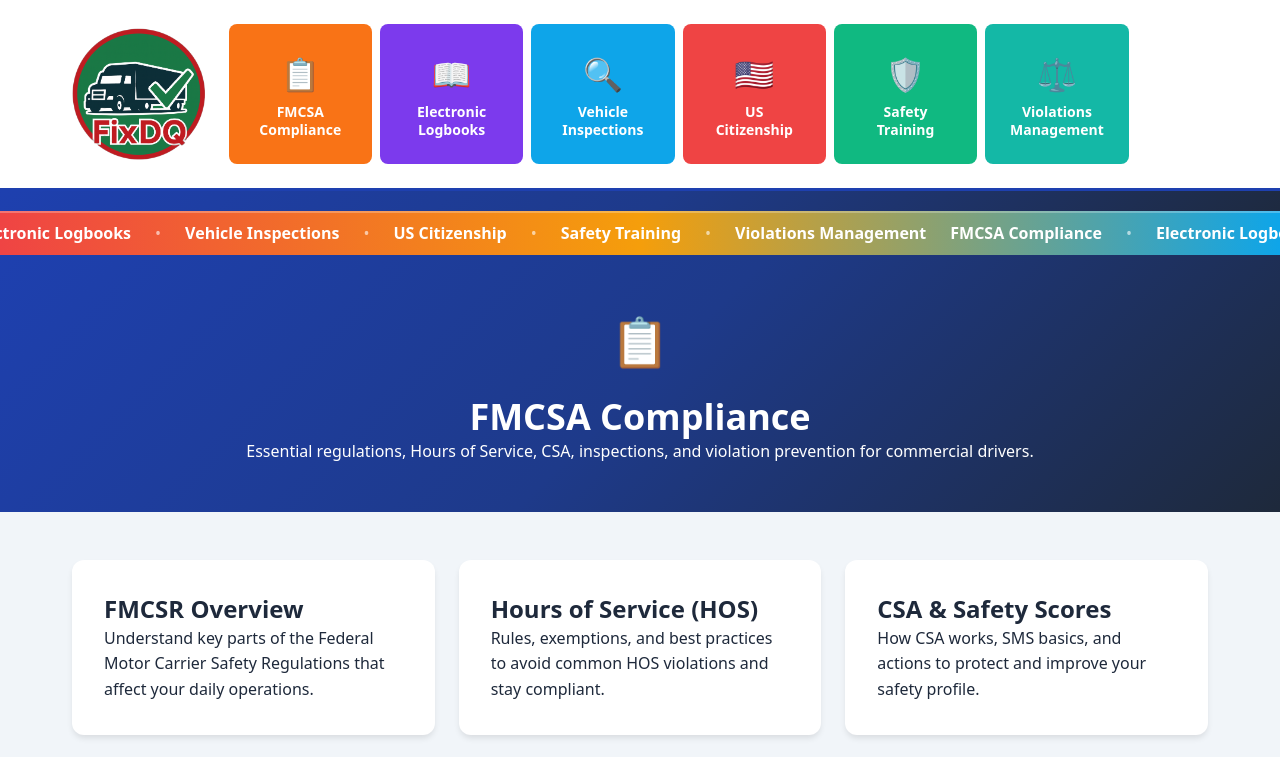
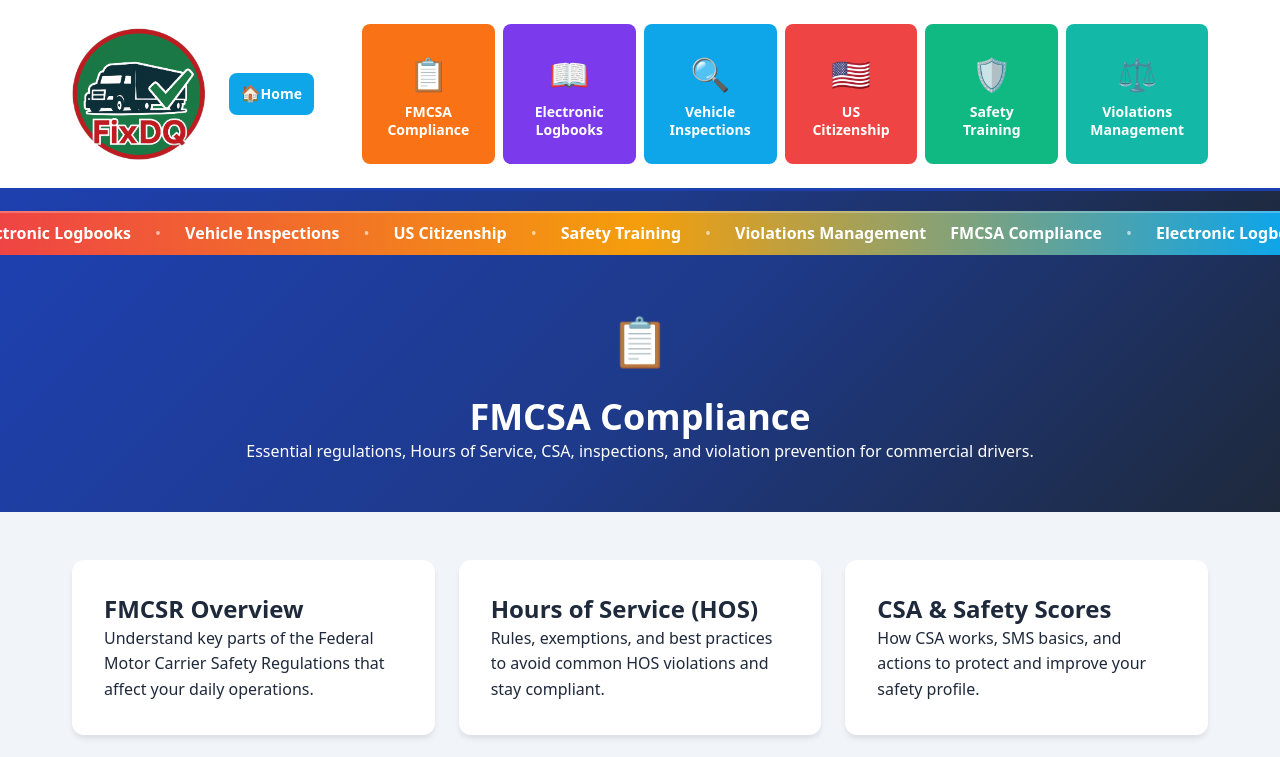
Before and after one commit to Cocodog2014/fixdq-Prod, a React (Vite) app: page /fmcsa-compliance in a window 1280 px wide. Shown: the top 757 px of the page. Built offline with nearby package versions, Linux system fonts and the light colour scheme.

Commit message:
feat(header): add Back Home button (shown on subpages, desktop + mobile)

```diff
--- a/src/GlobalHeader.css
+++ b/src/GlobalHeader.css
@@ -73,6 +73,25 @@
 .desktop-nav {
   display: none;
 }
+
+/* Back Home button (desktop/tablet) */
+.back-home-btn {
+  display: none;
+  align-items: center;
+  gap: var(--spacing-sm);
+  margin-right: var(--spacing-lg);
+  text-decoration: none;
+  background: var(--color-accent-blue);
+  color: #fff;
+  padding: 8px 12px;
+  border-radius: var(--radius-lg);
+  font-weight: 700;
+  white-space: nowrap;
+}
+
+.back-home-btn:hover { background: #38bdf8; }
+.back-home-icon { font-size: 1rem; }
+.back-home-label { font-size: var(--font-size-sm); }
 
 /* Mobile Hamburger Menu */
 .mobile-menu-toggle {
@@ -348,6 +367,9 @@
   z-index: 2;
   }
 
+  /* Show back-home on tablet+ */
+  .back-home-btn { display: inline-flex; }
+
   .mobile-menu-toggle {
     display: none;
   }
--- a/src/GlobalHeader.jsx
+++ b/src/GlobalHeader.jsx
@@ -1,10 +1,12 @@
 import { useState, useEffect } from 'react';
 import fixdqLogo from './assets/logos/fixdq.png';
-import { Link } from 'react-router-dom';
+import { Link, useLocation } from 'react-router-dom';
 
 function GlobalHeader() {
   const [isMobileMenuOpen, setIsMobileMenuOpen] = useState(false);
   const [slideIndex, setSlideIndex] = useState(0);
+  const location = useLocation();
+  const isHome = location.pathname === '/';
 
   // Ten rotating mobile hero title/subtitle pairs
   const heroSlides = [
@@ -53,6 +55,14 @@ function GlobalHeader() {
                 <img className="logo-image" src={fixdqLogo} alt="FixDQ logo" />
               </a>
             </div>
+
+            {/* Back Home (desktop/tablet, hide on home route) */}
+            {!isHome && (
+              <Link to="/" className="back-home-btn desktop-only" aria-label="Back to Home">
+                <span className="back-home-icon">🏠</span>
+                <span className="back-home-label">Home</span>
+              </Link>
+            )}
 
             {/* Desktop Navigation */}
             <nav className="desktop-nav">
@@ -104,6 +114,18 @@ function GlobalHeader() {
       <nav className={`mobile-nav ${isMobileMenuOpen ? 'open' : ''}`}>
         <div className="container">
           <div className="mobile-nav-grid">
+            {/* Back Home (mobile, hide on home route) */}
+            {!isHome && (
+              <Link
+                to="/"
+                className="mobile-nav-button nav-blue"
+                onClick={() => setIsMobileMenuOpen(false)}
+                aria-label="Back to Home"
+              >
+                <span className="nav-icon">🏠</span>
+                <span className="nav-label">Home</span>
+              </Link>
+            )}
       {navigationItems.map((item, index) => (
               item.href.startsWith('http') ? (
               <a
```
